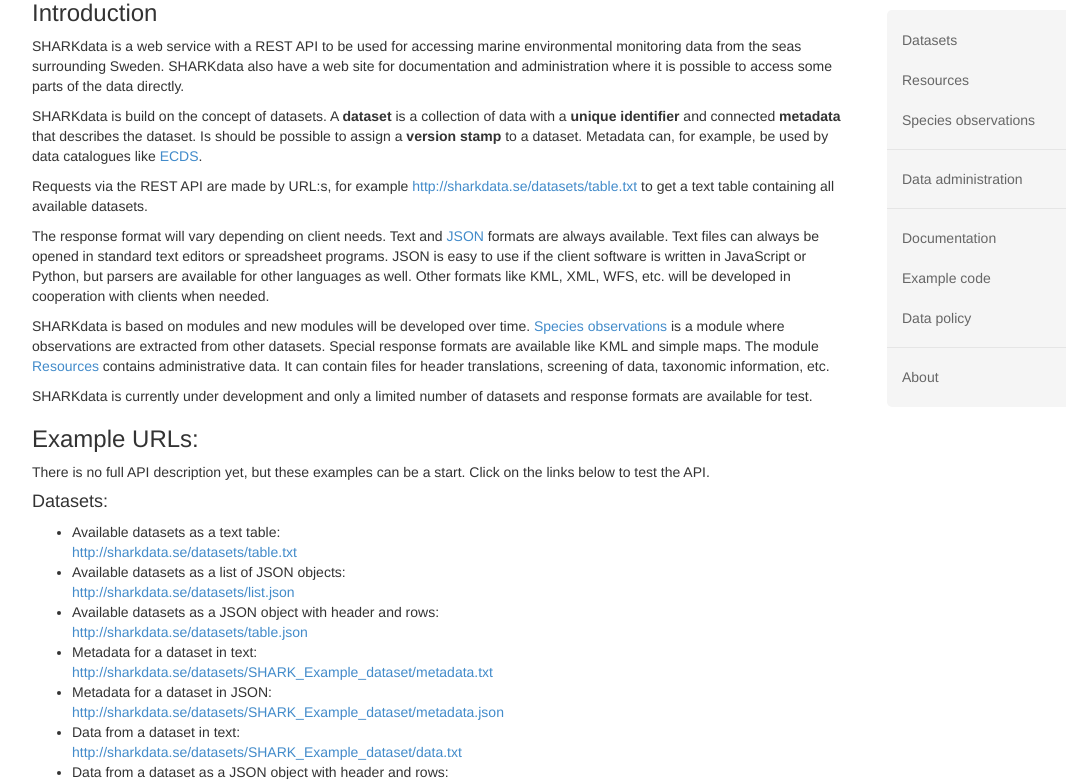
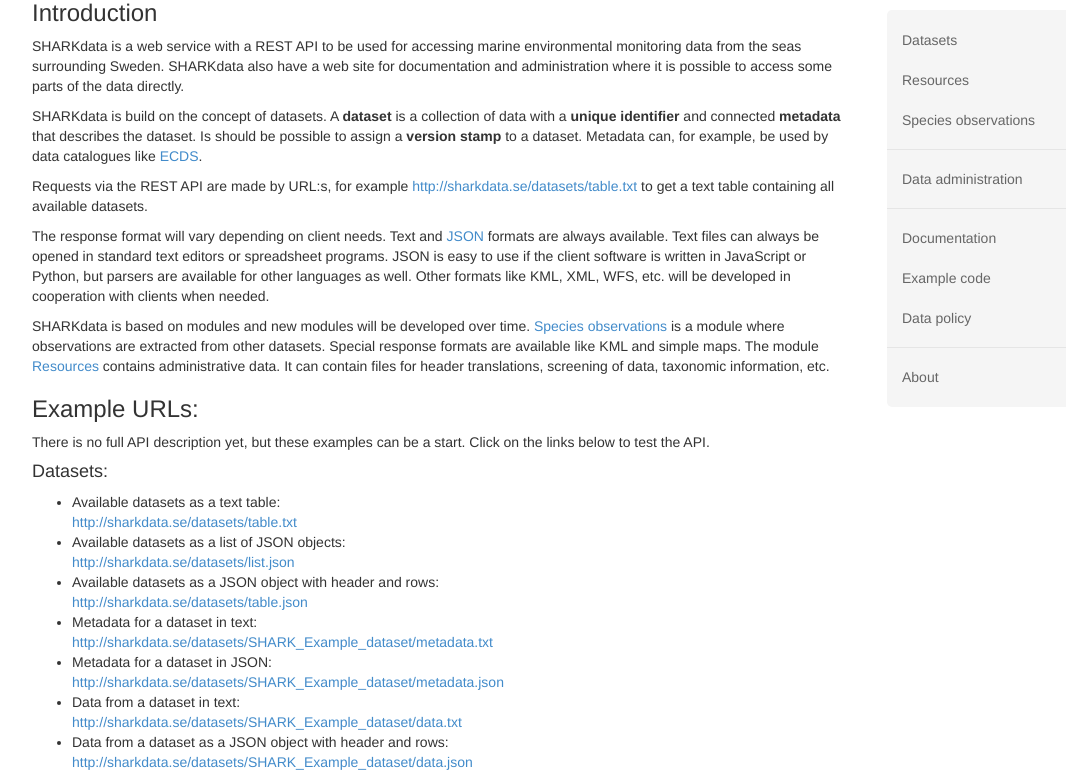
Before and after one commit to jobel-aqua/sharkdata, a Django app: page /documentation/ in a window 1280 px wide. Shown: the part 210-989 px from the top of the page, without its empty margins (53-1119 px from the left). Run offline with Django 3.2, Linux system fonts and the light colour scheme; data that the repository does not hold is empty; parts of the project's set-up code (start-up, migrations or seed data) failed here and were passed over; some libraries are stand-ins or nearby versions.

Commit message:
Update documentation.html

```diff
--- a/proj_sharkdata/app_sharkdata_base/templates/documentation.html
+++ b/proj_sharkdata/app_sharkdata_base/templates/documentation.html
@@ -45,12 +45,6 @@
 	The module <a href="/resources/">Resources</a> contains administrative data. It can contain files for
 	header translations, screening of data, taxonomic information, etc.
 	</p>
-
-	<p>
-	SHARKdata is currently under development and only a limited number of datasets
-	and response formats are available for test.
-	</p>
-
 
 	<h3>Example URLs:</h3>
 
```
